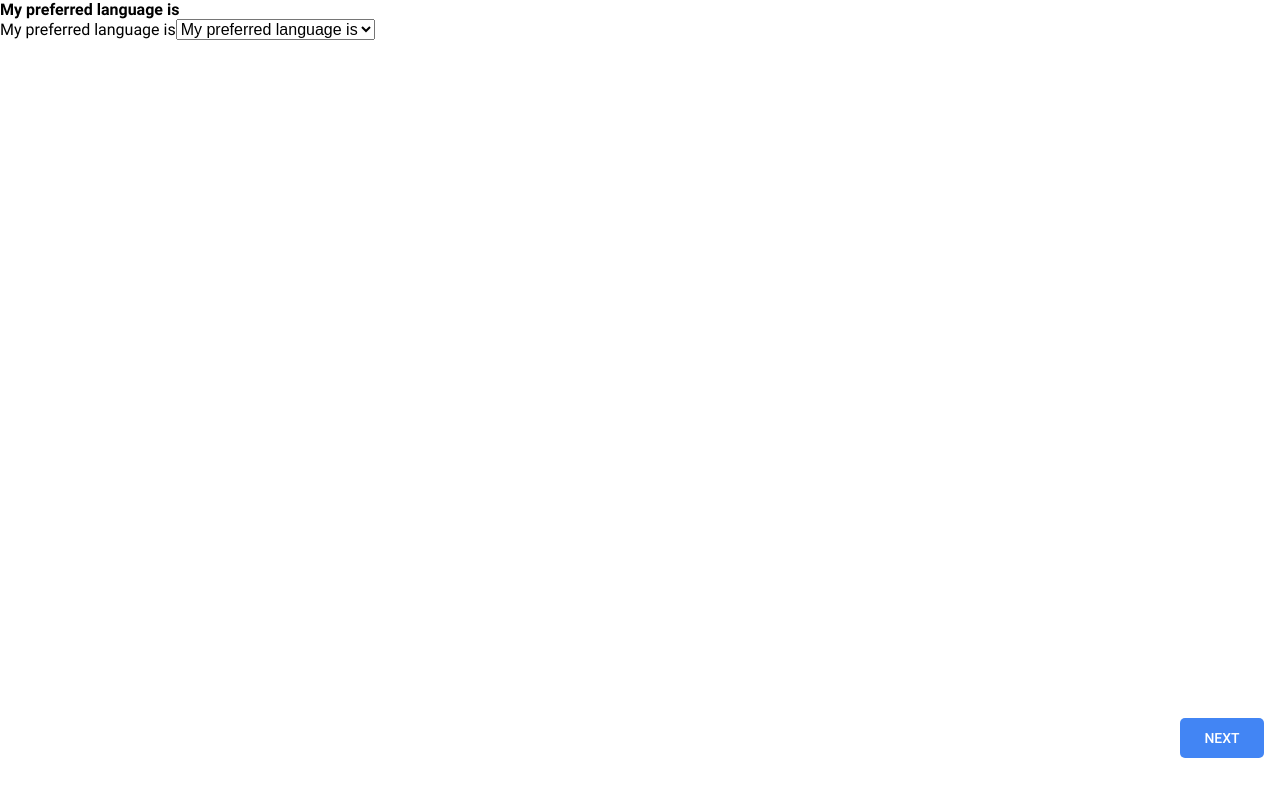
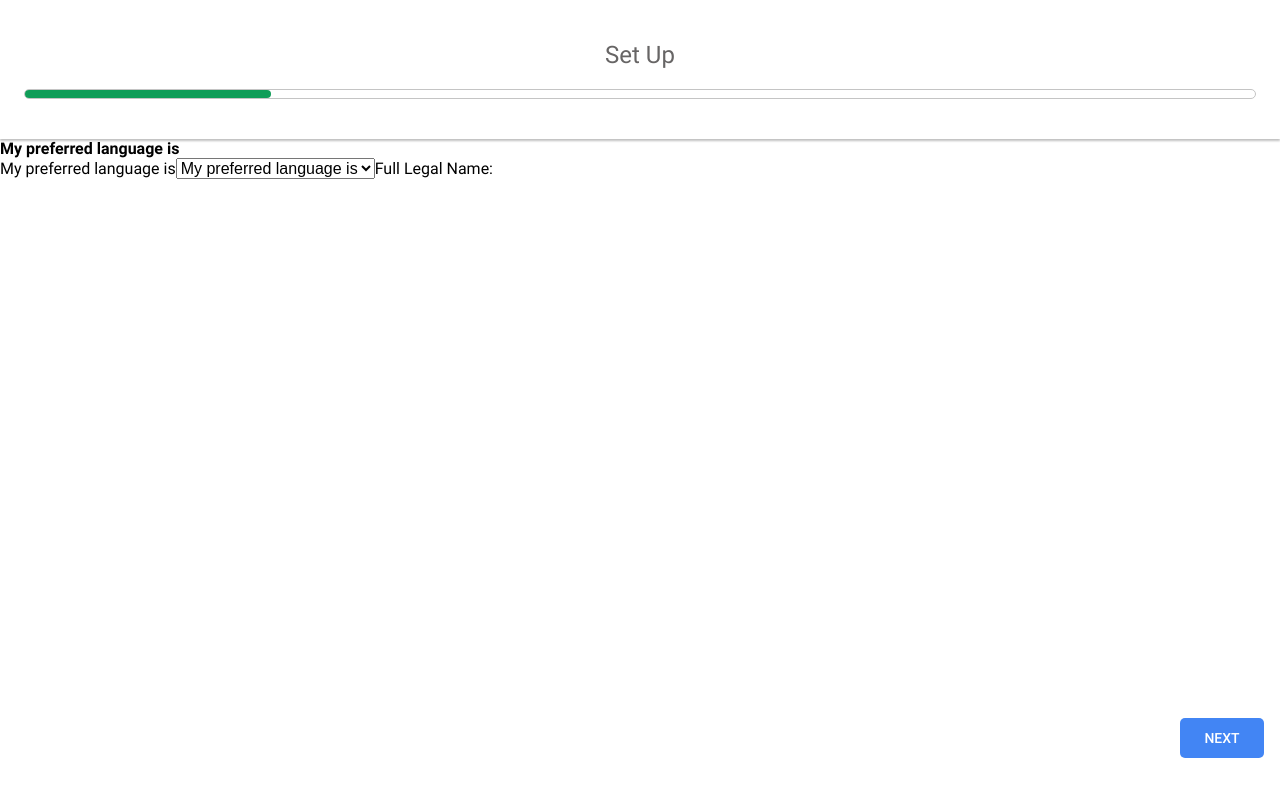
Before and after one commit to dylan-galbraith/tinder-md, a React (Create React App) app in the folder client/: page /config-1-language in a window 1280 px wide. Shown: the top 796 px of the page. Built offline with nearby package versions, Linux system fonts and the light colour scheme.

Commit message:
Create onfig page 'Setup' progress component

```diff
--- a/client/src/components/ConfigLanguage/ConfigLanguage.jsx
+++ b/client/src/components/ConfigLanguage/ConfigLanguage.jsx
@@ -1,9 +1,11 @@
-import React from 'react'
+import "./ConfigLanguage.scss";
 import NextButton from "../NextButton/NextButton";
+import Setup from "../Setup/Setup";
 
 function ConfigLanguage() {
   return (
     <div>
+      <Setup />
       <h2>My preferred language is</h2>
       <label htmlFor="languages">My preferred language is</label>
 
@@ -14,9 +16,13 @@ function ConfigLanguage() {
         <option value="french">ma langue préférée est</option>
         <option value="hindi">मेरी पसंदीदा भाषा है</option>
       </select>
-      <NextButton link="/config-2-name" />
+
+      <label htmlFor="name">
+        Full Legal Name:
+      </label>
+      <NextButton link="/config-2-info" />
     </div>
   )
 }
 
-export default ConfigLanguage
+export default ConfigLanguage;
--- /dev/null
+++ b/client/src/components/ProgressBar/ProgressBar.jsx
@@ -0,0 +1,11 @@
+import "./ProgressBar.scss";
+
+function ProgressBar(props) {
+  return (
+    <div className="progress">
+      <div className={props.class}></div>
+    </div>
+  )
+}
+
+export default ProgressBar
--- /dev/null
+++ b/client/src/components/ProgressBar/ProgressBar.scss
@@ -0,0 +1,38 @@
+  @use "../../partials/variables" as *;
+
+  @mixin progress-style {
+    height: 100%;
+    border-radius: 10px;
+    background-color: $google-green;
+  }
+
+  .progress {
+    height: 0.625rem;
+    width: 100%;
+    background-color: rgba(0,0,0,0);
+    border: 1px solid #c4c4c4;
+    border-radius: 10px;
+
+    &__inner {
+
+      &--20 {
+        width: 20%;
+        @include progress-style;
+      }
+
+      &--40 {
+        width: 40%;
+        @include progress-style;
+      }
+
+      &--60 {
+        width: 60%;
+        @include progress-style;
+      }
+
+      &--80 {
+        width: 80%;
+        @include progress-style;
+      }
+    }
+  }
--- /dev/null
+++ b/client/src/components/Setup/Setup.jsx
@@ -0,0 +1,15 @@
+import ProgressBar from "../ProgressBar/ProgressBar";
+import "./Setup.scss";
+
+function Setup() {
+  return (
+    <div className="setup">
+      <div className="setup__inner-container">
+        <h2 className="setup__title">Set Up</h2>
+        <ProgressBar class={"progress__inner--20"} />
+      </div>
+    </div>
+  )
+}
+
+export default Setup
--- /dev/null
+++ b/client/src/components/Setup/Setup.scss
@@ -0,0 +1,25 @@
+@use "../../partials/variables" as *;
+
+.setup {
+  display: flex;
+  justify-content: center;
+  align-items: center;
+  height: 8.6875rem;
+  padding: 0 1.5rem;
+  box-shadow: 0 2px 2px rgba(0, 0, 0, 0.25);
+
+  &__inner-container {
+    width: 100%;
+    display: flex;
+    flex-direction: column;
+    justify-content: center;
+    align-items: center;
+  }
+
+  &__title {
+    font-size: 1.5rem;
+    font-weight: 400;
+    color: #676565;
+    margin-bottom: 1.25rem;
+  }
+}
--- a/client/src/partials/_variables.scss
+++ b/client/src/partials/_variables.scss
@@ -4,3 +4,4 @@ $blue: rgb(66,133,244);
 $light-grey: #E5E5E5;
 $google-red: #DB4437;
 $google-blue: #4285F4;
+$google-green: #0F9D58;
```
